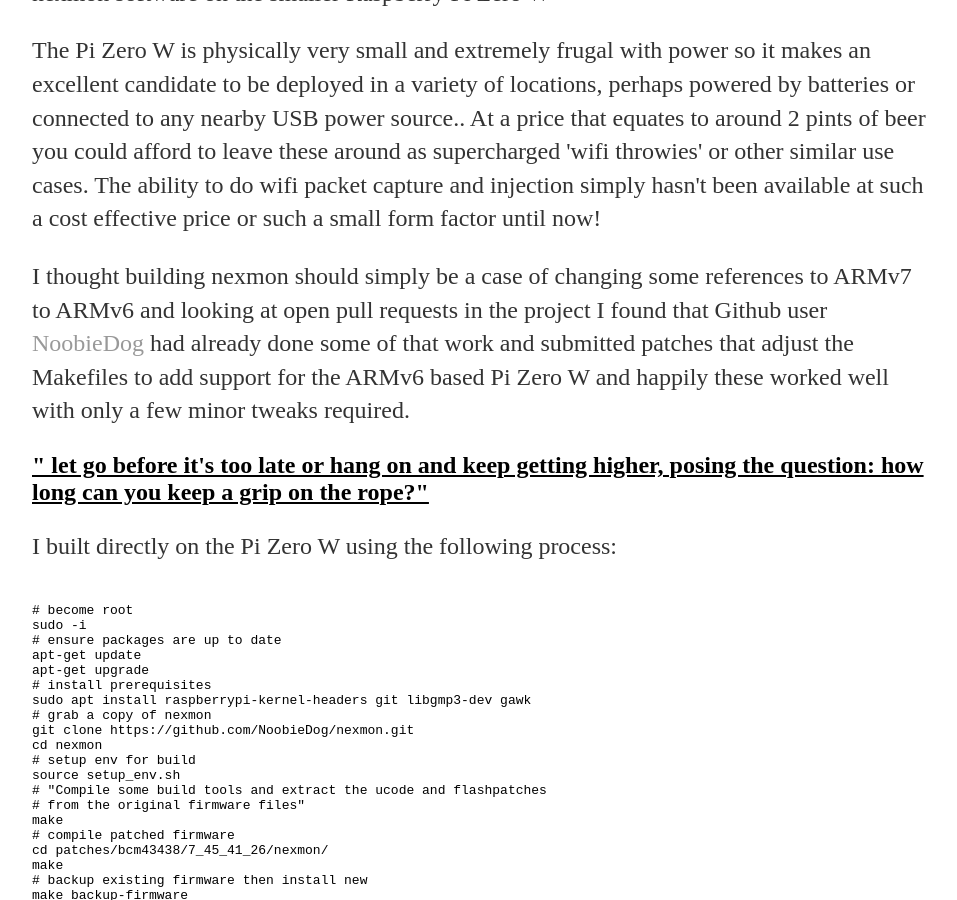
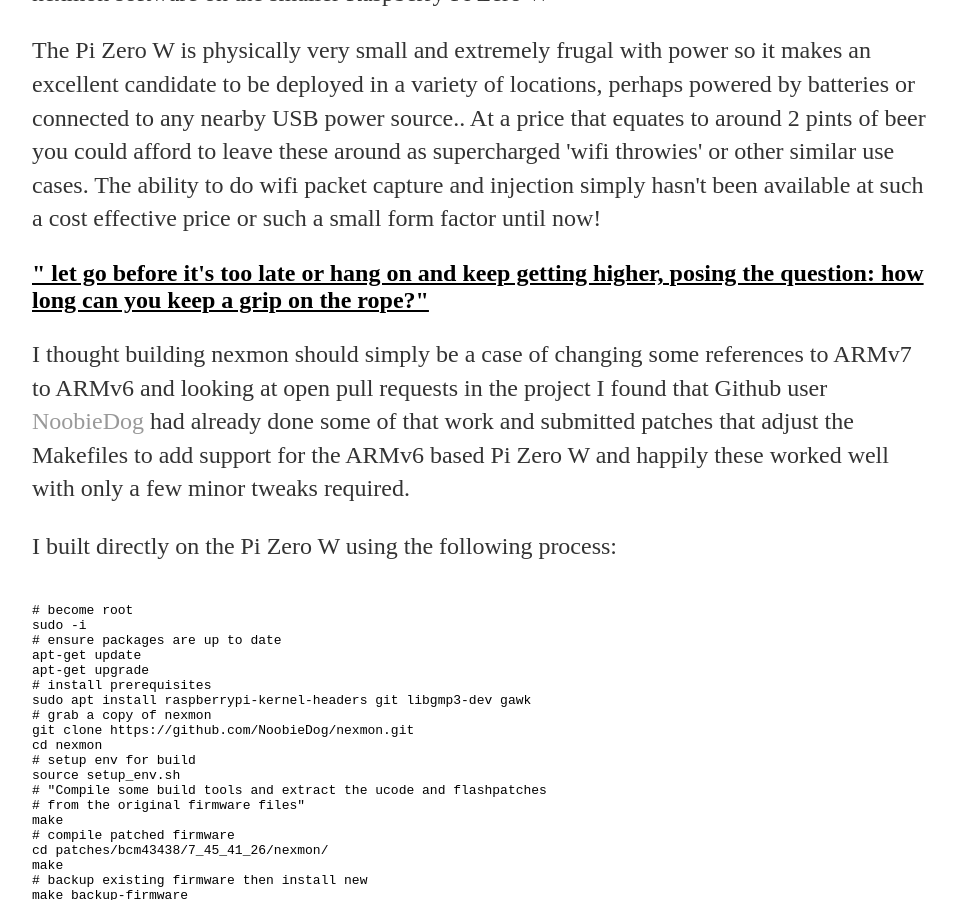
Before and after one commit to linuxthor/linuxthor.github.io, a Jekyll site: the page built from projects/pi-zero-w-monitor-mode/index.html, in a window 1280 px wide and 900 px high, scrolled down 753 px. Shown: the whole window, without its empty margins (160-1117 px from the left). Built offline with Jekyll 4.4.1, drawn with Linux system fonts in a browser that asks for light colours.

```diff
--- a/projects/pi-zero-w-monitor-mode/index.html
+++ b/projects/pi-zero-w-monitor-mode/index.html
@@ -18,11 +18,11 @@ title: Monitor mode on the Raspberry Pi Zero W
 	   of locations, perhaps powered by batteries or connected to any nearby USB power source.. At a price that equates to around 2 pints of beer
 	   you could afford to leave these around as supercharged 'wifi throwies' or other similar use cases. The ability to do wifi packet capture and
 	   injection simply hasn't been available at such a cost effective price or such a small form factor until now!
-           <p>I thought building nexmon should simply be a case of changing some references to ARMv7 to ARMv6 and looking at open pull requests in the project
+  	   <h2><u>" let go before it's too late or hang on and keep getting higher, posing the question: how long can you keep a grip on the rope?"</u></h2>
+	   <p>I thought building nexmon should simply be a case of changing some references to ARMv7 to ARMv6 and looking at open pull requests in the project
            I found that Github user <a href="https://github.com/NoobieDog/nexmon">NoobieDog</a> had already done some of that work and submitted
 	   patches that adjust the Makefiles to add support for the ARMv6 based Pi Zero W and happily these worked well with only a few minor
            tweaks required. <p>
-	<h2><u>" let go before it's too late or hang on and keep getting higher, posing the question: how long can you keep a grip on the rope?"</u></h2>
 	   <p>I built directly on the Pi Zero W using the following process:
            <pre><code>
 # become root
```
